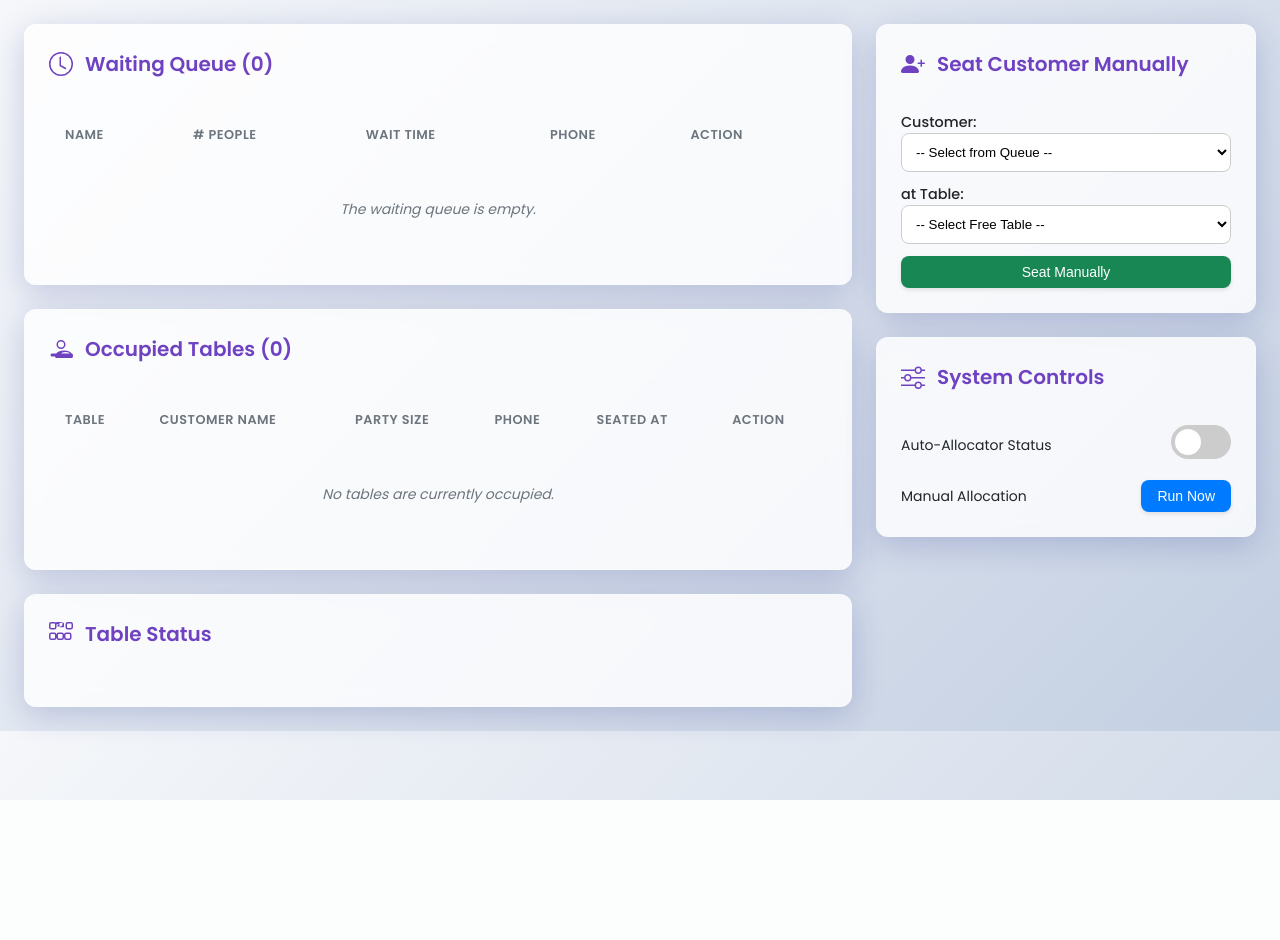
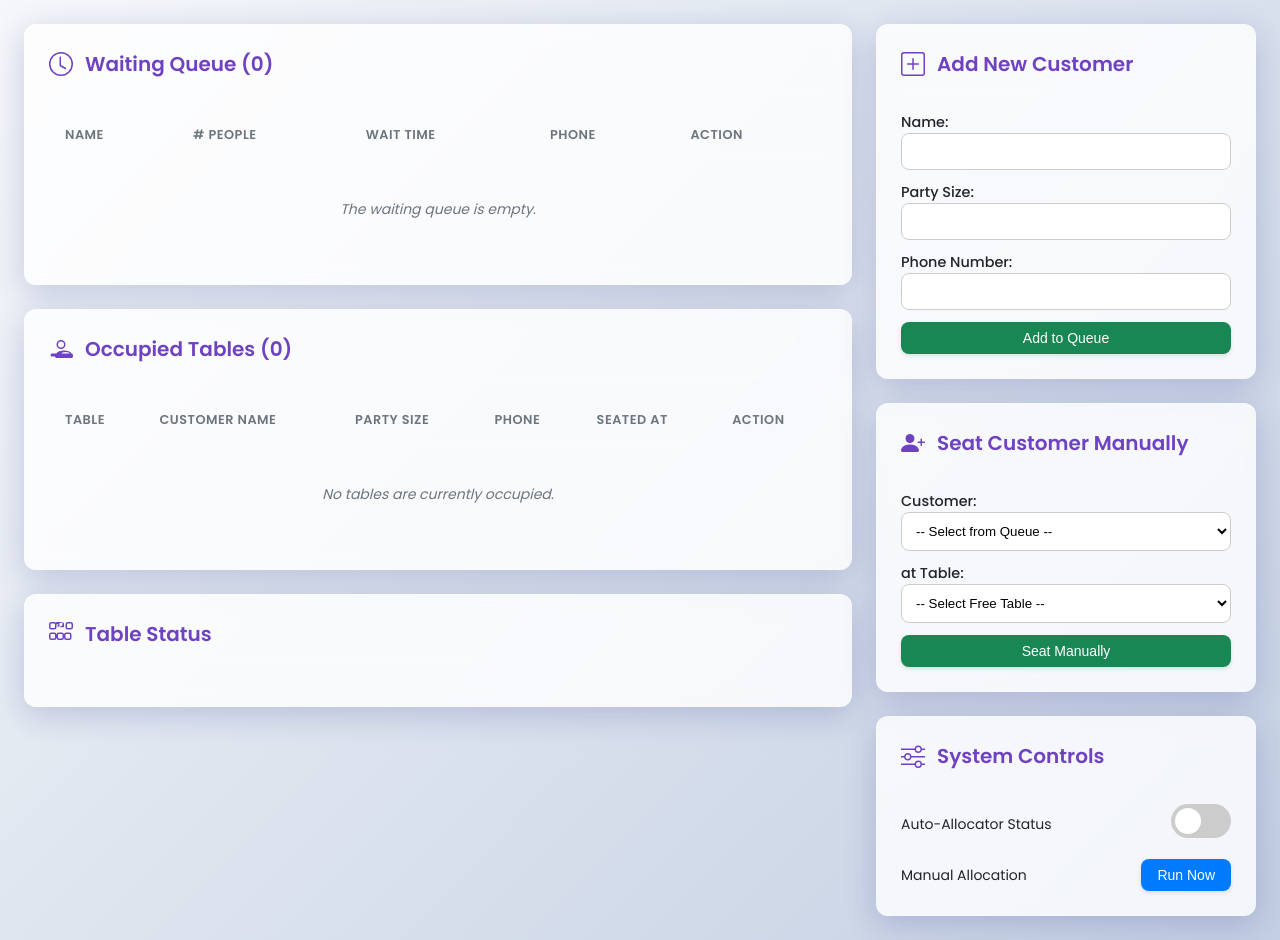
Before and after one commit to Akashvvk/restaurant_queue_hosted, a Flask app: template templates/admin.html in a window 1280 px wide. Before the commit the page ends 800 px from the top, so only its background shows below. Run offline with Flask 3, Linux system fonts and the light colour scheme; the template is opened without the code that fills it, so the values that code supplies are empty.

Commit message:
corrected missing code for the admin.html

```diff
--- a/templates/admin.html
+++ b/templates/admin.html
@@ -37,7 +37,6 @@
             align-items: start;
         }
 
-        /* MODIFIED: main-content is now a two-column grid */
         .main-content {
             display: grid;
             grid-template-columns: 2fr 1.5fr;
@@ -45,7 +44,6 @@
             align-items: start;
         }
 
-        /* NEW: A wrapper for vertically stacked cards */
         .content-column {
             display: grid;
             gap: 24px;
@@ -202,6 +200,25 @@
         .manual-seat-form label { font-weight: 500; font-size: 0.9rem; }
         .manual-seat-form select { width: 100%; padding: 10px; border-radius: 8px; border: 1px solid #ccc; background-color: #fff; }
 
+        .manual-seat-form input[type="text"],
+        .manual-seat-form input[type="number"],
+        .manual-seat-form input[type="tel"] {
+            width: 100%;
+            padding: 10px;
+            border-radius: 8px;
+            border: 1px solid #ccc;
+            box-sizing: border-box;
+            background-color: #fff;
+            transition: border-color 0.2s;
+        }
+
+        .manual-seat-form input[type="text"]:focus,
+        .manual-seat-form input[type="number"]:focus,
+        .manual-seat-form input[type="tel"]:focus {
+            outline: none;
+            border-color: var(--primary-color);
+            box-shadow: 0 0 0 2px rgba(0, 123, 255, 0.25);
+        }
         @media (max-width: 1300px) {
             .main-content {
                 grid-template-columns: 1fr;
@@ -211,9 +228,47 @@
             .dashboard-container { grid-template-columns: 1fr; }
             .sidebar { position: static; }
         }
+
+        /* New styling for flash messages */
+        .flash-messages {
+            position: fixed;
+            top: 20px;
+            left: 50%;
+            transform: translateX(-50%);
+            z-index: 1000;
+            width: 90%;
+            max-width: 400px;
+        }
+
+        .flash {
+            padding: 12px 20px;
+            margin-bottom: 12px;
+            border-radius: 8px;
+            font-weight: 500;
+            color: #fff;
+            box-shadow: 0 4px 6px rgba(0,0,0,0.1);
+        }
+
+        .flash.success {
+            background-color: var(--success-color);
+        }
+
+        .flash.error {
+            background-color: var(--danger-color);
+        }
     </style>
 </head>
 <body>
+
+    <div class="flash-messages">
+        {% with messages = get_flashed_messages(with_categories=true) %}
+            {% if messages %}
+                {% for category, message in messages %}
+                    <div class="flash {{ category }}">{{ message }}</div>
+                {% endfor %}
+            {% endif %}
+        {% endwith %}
+    </div>
 
     <div class="dashboard-container">
         <div class="main-content">
@@ -323,6 +378,29 @@
         </div>
 
         <div class="sidebar">
+
+            <div class="card">
+                <h2>
+                    <svg xmlns="http://www.w3.org/2000/svg" fill="currentColor" viewBox="0 0 16 16"><path d="M14 1a1 1 0 0 1 1 1v12a1 1 0 0 1-1 1H2a1 1 0 0 1-1-1V2a1 1 0 0 1 1-1h12zM2 0a2 2 0 0 0-2 2v12a2 2 0 0 0 2 2h12a2 2 0 0 0 2-2V2a2 2 0 0 0-2-2H2z"/><path d="M8 4a.5.5 0 0 1 .5.5v3h3a.5.5 0 0 1 0 1h-3v3a.5.5 0 0 1-1 0v-3h-3a.5.5 0 0 1 0-1h3v-3A.5.5 0 0 1 8 4z"/></svg>
+                    <span>Add New Customer</span>
+                </h2>
+                <form action="{{ url_for('add_customer') }}" method="post" class="manual-seat-form">
+                    <div>
+                        <label for="new_customer_name">Name:</label>
+                        <input type="text" id="new_customer_name" name="name" required>
+                    </div>
+                    <div>
+                        <label for="new_people_count">Party Size:</label>
+                        <input type="number" id="new_people_count" name="people_count" min="1" required>
+                    </div>
+                    <div>
+                        <label for="new_phone_number">Phone Number:</label>
+                        <input type="tel" id="new_phone_number" name="phone_number" required>
+                    </div>
+                    <button type="submit" class="btn btn-success">Add to Queue</button>
+                </form>
+            </div>
+
             <div class="card">
                 <h2>
                     <svg xmlns="http://www.w3.org/2000/svg" fill="currentColor" viewBox="0 0 16 16"><path d="M1 14s-1 0-1-1 1-4 6-4 6 3 6 4-1 1-1 1zm5-6a3 3 0 1 0 0-6 3 3 0 0 0 0 6"/> <path fill-rule="evenodd" d="M13.5 5a.5.5 0 0 1 .5.5V7h1.5a.5.5 0 0 1 0 1H14v1.5a.5.5 0 0 1-1 0V8h-1.5a.5.5 0 0 1 0-1H13V5.5a.5.5 0 0 1 .5-.5"/></svg>
@@ -410,3 +488,4 @@
 </script>
 
 </body>
+</html>
```
